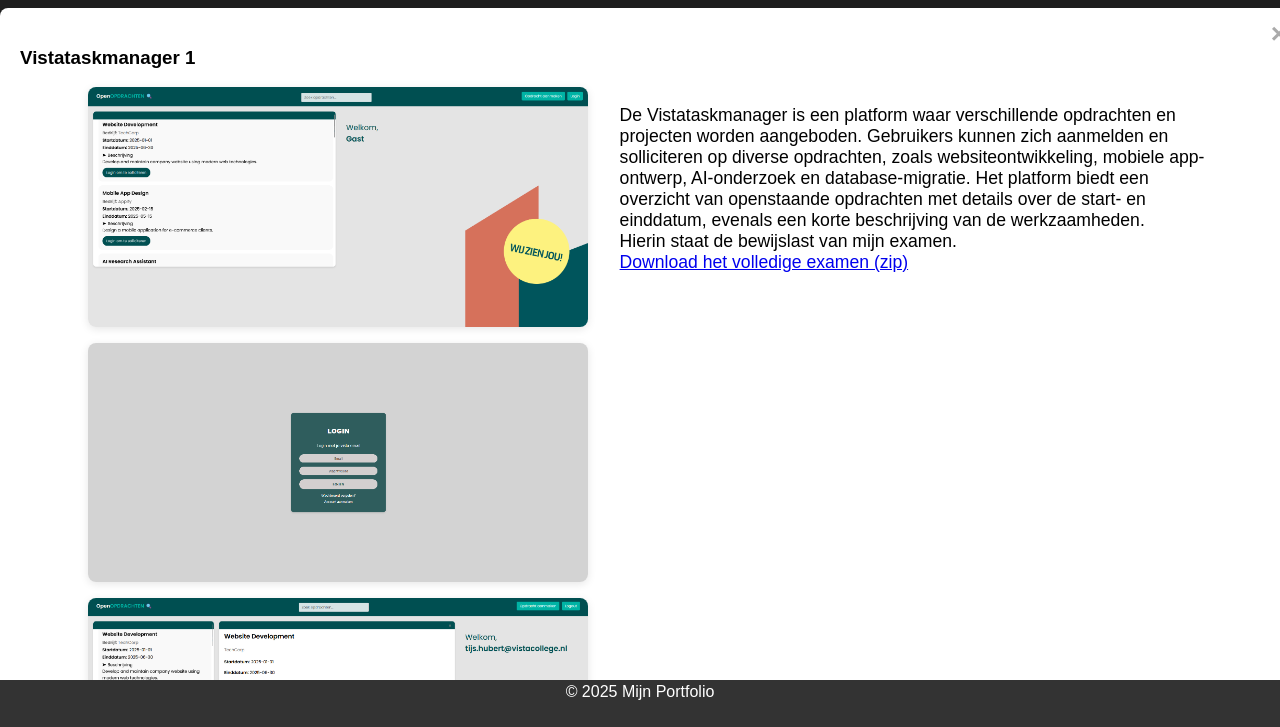
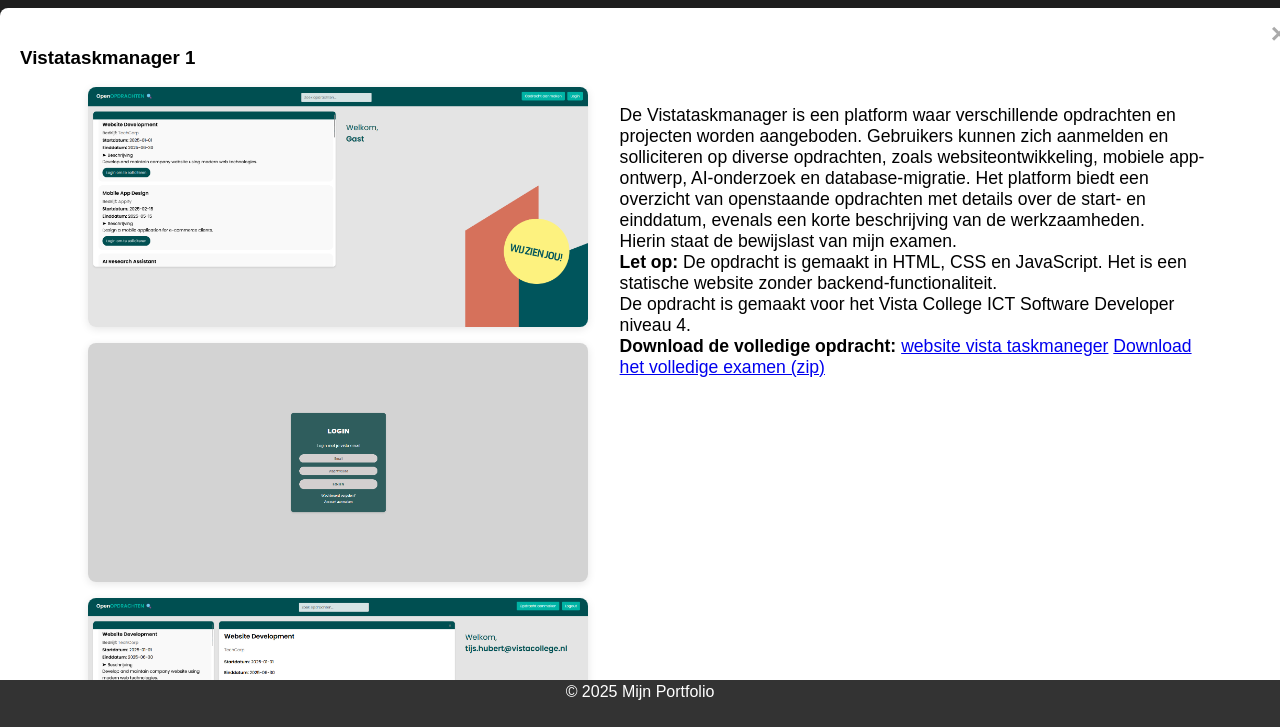
Before and after one commit to Specialparkiet/portofolio, a plain HTML site: page index.html in a window 1280 px wide. Both pictures are taken after a click on the element "eind examen opdracht". Shown: the part 120-847 px from the top of the page. Drawn offline with Linux system fonts and the light colour scheme.

Commit message:
Update index.html

```diff
--- a/index.html
+++ b/index.html
@@ -42,6 +42,11 @@
                         <p style="text-align: left; font-size: 1.1em;">
                             De Vistataskmanager is een platform waar verschillende opdrachten en projecten worden aangeboden. Gebruikers kunnen zich aanmelden en solliciteren op diverse opdrachten, zoals websiteontwikkeling, mobiele app-ontwerp, AI-onderzoek en database-migratie. Het platform biedt een overzicht van openstaande opdrachten met details over de start- en einddatum, evenals een korte beschrijving van de werkzaamheden.<br>
                             Hierin staat de bewijslast van mijn examen.<br>
+                            <strong>Let op:</strong> De opdracht is gemaakt in HTML, CSS en JavaScript. Het is een statische website zonder backend-functionaliteit.<br>
+                            De opdracht is gemaakt voor het Vista College ICT Software Developer niveau 4.<br>
+                            <strong>Download de volledige opdracht:</strong>
+                            <a href="https://claidicarabas.nl/">website vista taskmaneger</a>
+
                             <a href="K1-bewijslast.zip" target="_blank">
                                 Download het volledige examen (zip)
                             </a>
```
